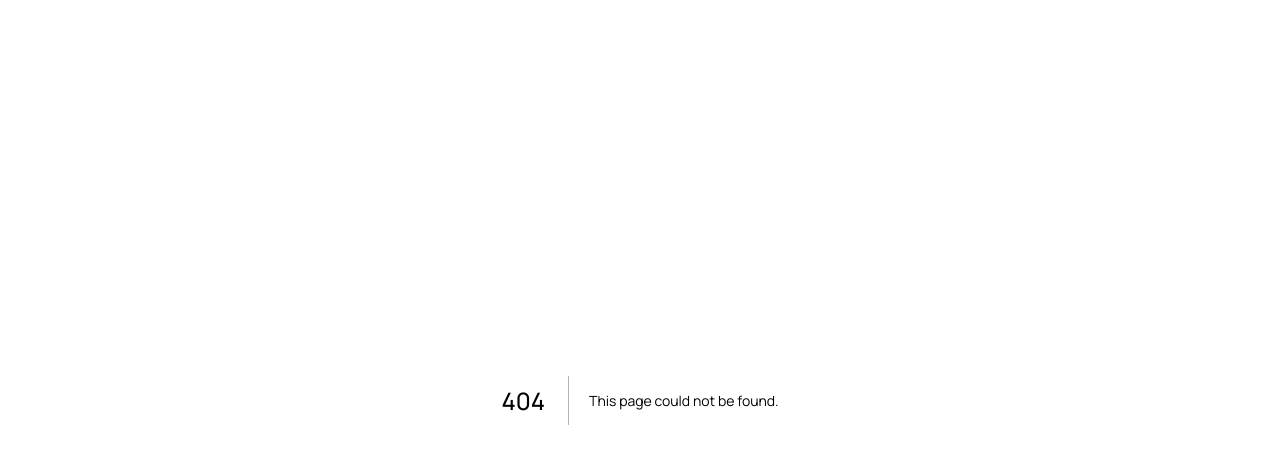
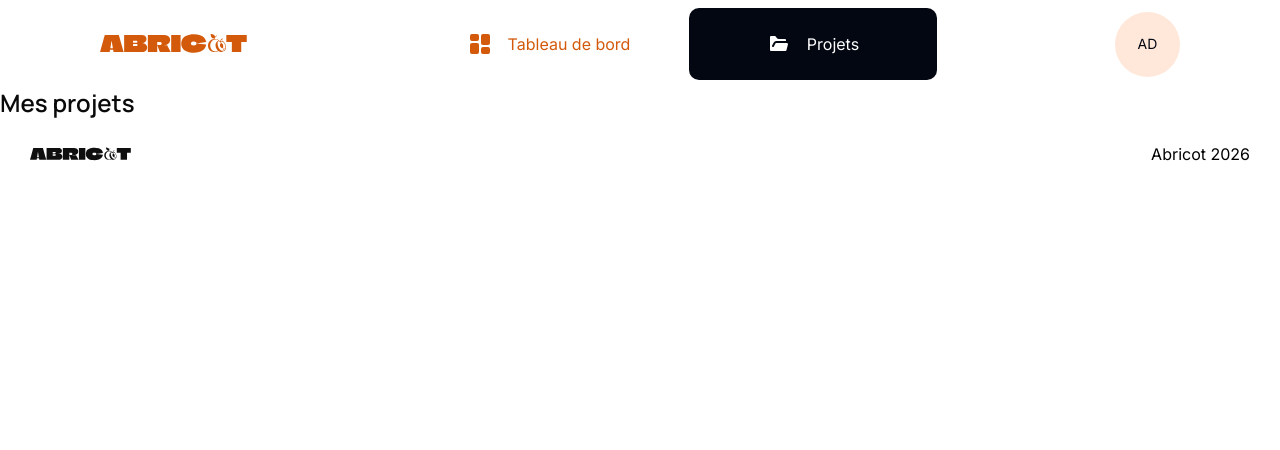
Before and after one commit to WillIsback/P11-Abricot, a Next.js app: page /projects in a window 1280 px wide. Before the commit this address had no page. Shown: the top 450 px of the page. Built offline with nearby package versions, Linux system fonts and the light colour scheme.

Commit message:
feat: add MenuItems component with navigation links and create Dashboard and Projects pages

```diff
--- /dev/null
+++ b/src/app/(private)/dashboard/page.tsx
@@ -0,0 +1,25 @@
+import Menu from "@/components/Menu/Menu"
+import Footer from "@/components/Footer/Footer"
+import Banner from "@/components/dashboard/Banner"
+import Chips from "@/components/Chips/Chips"
+
+export default function DashBoard({}){
+
+
+  return (
+    <div className="flex h-screen">
+      <div className="w-360 m-auto mt-0">
+        <Menu />
+        <main className="px-25 py-22.25">
+          <Banner
+            title="Tableau de bord"
+            firstName="Alice"
+            lastName="Dupont"
+          />
+
+        </main>
+        <Footer />
+      </div>
+    </div>
+  )
+}
--- /dev/null
+++ b/src/app/(private)/projects/page.tsx
@@ -0,0 +1,17 @@
+import Menu from "@/components/Menu/Menu"
+import Footer from "@/components/Footer/Footer"
+
+export default function Projects({}){
+
+  return (
+    <div>
+      <Menu />
+      <main>
+        <section>
+          <h4>Mes projets</h4>
+        </section>
+      </main>
+      <Footer />
+    </div>
+  )
+}
--- a/src/components/MenuItems/MenuItems.tsx
+++ b/src/components/MenuItems/MenuItems.tsx
@@ -1,22 +1,37 @@
+'use client';
 import Link from "next/link"
 import { LayoutDashboard } from 'lucide-react';
 import { FolderOpen } from 'lucide-react';
+import { usePathname } from "next/navigation";
 
 
 export default function MenuItems (){
+    const pathname = usePathname();
+    const isDashboard = pathname==="/dashboard";
+    const isProjects = pathname==="/projects"
     return (
         <nav>
             <ul className="flex gap-4">
                 <li className="">
-                    <Link href="#Dashboard" className="flex  flex-row group w-62 rounded-[10px] py-6 gap-4 justify-center items-center bg-white hover:bg-gray-950 focus:bg-gray-950">
-                        <LayoutDashboard className="scale-x-[-1] stroke-brand-dark fill-brand-dark group-hover:fill-white group-focus:fill-white group-hover:stroke-none group-focus:stroke-none"/>
-                        <span className="body-m text-brand-dark group-hover:text-white group-focus:text-white">Tableau de bord</span>
+                    <Link
+                        href="/dashboard"
+                        className="flex  flex-row group w-62 rounded-[10px] py-6 gap-4 justify-center items-center bg-white aria-disabled:bg-gray-950 "
+                        aria-disabled={isDashboard}
+                        onClick={(e) => isDashboard && e.preventDefault()}
+                    >
+                        <LayoutDashboard className="scale-x-[-1] stroke-brand-dark fill-brand-dark group-aria-disabled:fill-white  group-aria-disabled:stroke-none"/>
+                        <span className="body-m text-brand-dark group-aria-disabled:text-white ">Tableau de bord</span>
                     </Link>
                 </li>
                 <li className="">
-                    <Link href="#Projects" className="flex  flex-row group w-62 rounded-[10px] py-6 gap-4 justify-center items-center bg-white hover:bg-gray-950 focus:bg-gray-950">
-                        <FolderOpen className="stroke-white fill-brand-dark group-hover:fill-white group-focus:fill-white group-hover:stroke-gray-950 group-focus:stroke-gray-950"/>
-                        <span className="body-m text-brand-dark group-hover:text-white group-focus:text-white">Projets</span>
+                    <Link
+                        href="/projects"
+                        className="flex  flex-row group w-62 rounded-[10px] py-6 gap-4 justify-center items-center bg-white aria-disabled:bg-gray-950 "
+                        aria-disabled={isProjects}
+                        onClick={(e) => isProjects && e.preventDefault()}
+                    >
+                        <FolderOpen className="stroke-white fill-brand-dark group-aria-disabled:fill-white  group-aria-disabled:stroke-gray-950"/>
+                        <span className="body-m text-brand-dark group-aria-disabled:text-white">Projets</span>
                     </Link>
                 </li>
             </ul>
--- /dev/null
+++ b/src/components/dashboard/Banner.tsx
@@ -0,0 +1,26 @@
+import CustomButton from "../CustomButton/CustomButton"
+
+interface BannerProps {
+  title: string;
+  firstName: string;
+  lastName: string;
+}
+
+export default function Banner (props: BannerProps){
+  return (
+    <section className="flex justify-between" aria-label="Banniere">
+      <div className="flex flex-col gap-3.5 justify-center">
+        <h4>{props.title}</h4>
+        <p>Bonjour {props.firstName} {props.lastName}, voici un aperçu de vos projets et tâches</p>
+      </div>
+      <div className="flex items-center w-45.25">
+        <CustomButton
+          label="+ Créer un projet"
+          pending={false}
+          disabled={false}
+          buttonType="button"
+        />
+      </div>
+    </section>
+  )
+}
--- /dev/null
+++ b/src/components/dashboard/DisplayContent.tsx
@@ -0,0 +1,14 @@
+'use client';
+
+import { useState } from "react";
+
+
+export default function DisplayContent ({}){
+  const [isKanban, setIsKanban] = useState(false);
+
+  return (
+    <div>
+
+    </div>
+  )
+}
```
Also changed, not shown: src/app/(private)/account/page.tsx (added), src/app/(private)/projects/[projet]/page.tsx (added).
